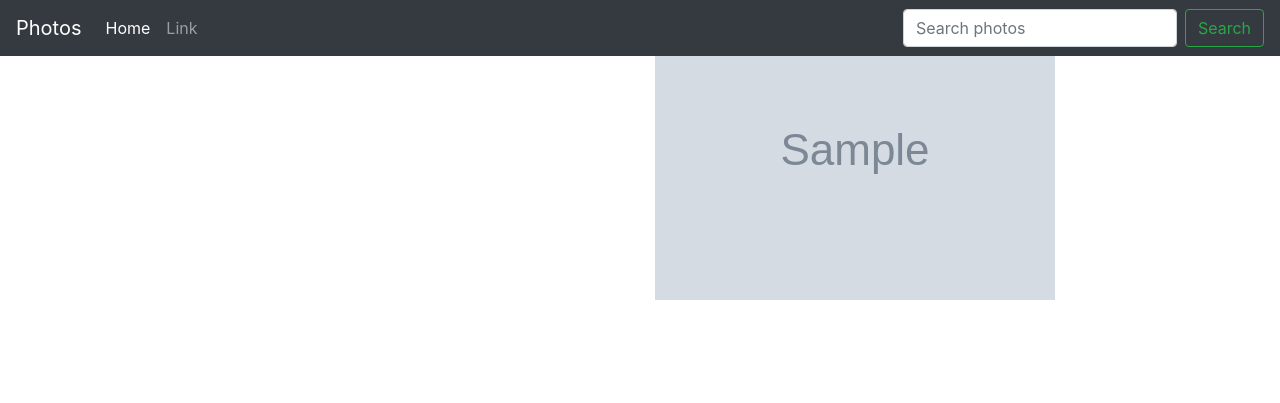
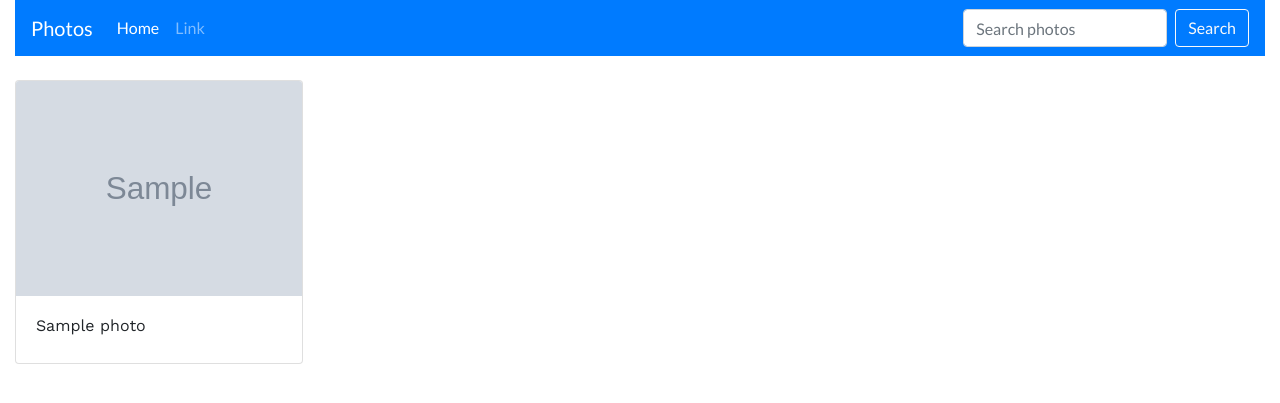
Before and after one commit to Victorvick399/Photos, a Django app: page / in a window 1280 px wide. Shown: the top 403 px of the page. Run offline with Django 3.2, Linux system fonts and the light colour scheme; tables that the repository leaves empty hold one stand-in row (values such as "Sample post"); grey boxes marked "Sample" are stand-in pictures; some libraries are stand-ins or nearby versions.

Commit message:
design the template pages

```diff
--- a/photos/templates/base.html
+++ b/photos/templates/base.html
@@ -2,6 +2,7 @@
 {% load static %}
 <!DOCTYPE html>
 <html>
+
 <head>
   <meta charset="UTF-8">
   {% if title %}
@@ -12,14 +13,15 @@
 
   {% block styles %}
   {% bootstrap_css %}
+  <link href="https://fonts.googleapis.com/css?family=Lato|Work+Sans&display=swap" rel="stylesheet">
   <link rel="stylesheet" href="{% static 'css/base.css' %}">
   {% endblock %}
+</head>
 
-</head>
 <body>
-  <div class="container">
+  <div class="container-fluid">
     {% include "navbar.html" %}
-
+    <br>
     {% block content %}
 
 
@@ -31,4 +33,5 @@
     {% endblock %}
   </div>
 </body>
+
 </html>
--- a/photos/templates/home.html
+++ b/photos/templates/home.html
@@ -1,30 +1,59 @@
 {%extends 'base.html'%}
 {% block content %}
 {{ block.super}}
-
-<div class="container">
-
+<div class="row" style="font-family: 'Work Sans', sans-serif;">
   {% for pic in photos %}
 
-  <div class="row">
 
-    <div class="col-xs-6 col-sm-6 col-md-6 col-lg-6">
-      <h2 class="text-center"> {{ pic.name }} </h2>
+  <div class="col-md-3 col-sm-6 col-lg-3">
+    <div class="card" style="width: 18rem;">
+      <a data-toggle="modal" data-target="#{{pic.name}}"><img class="card-img-top image" src="{{pic.image.url}}"
+          alt="Card image cap"></a>
+      <div class="card-body">
+        <h6>{{pic.name}}</h6>
+      </div>
     </div>
+  </div>
+
+  <!-- Modal -->
+  <div class="modal fade" id="{{pic.name}}" tabindex="-1" role="dialog" aria-labelledby="exampleModalCenterTitle"
+    aria-hidden="true">
+    <div class="modal-dialog modal-dialog-centered" role="document">
+      <div class="modal-content">
+        <div class="modal-header">
+          <h5 class="modal-title" id="exampleModalLongTitle">{{pic.name}}</h5>
+          <button type="button" class="close" data-dismiss="modal" aria-label="Close">
+            <span aria-hidden="true">&times;</span>
+          </button>
+        </div>
+        <div class="modal-body">
+          <img src="{{pic.image.url}}" class="img-responsive" alt="Image"
+            style="width:100%;max-width: 400px; margin: 0 0 10px;">
+          <p>{{pic.description}}</p>
+          <button onclick="copyToClipboard('{{image.id}}-url')">Copy</button>
+          <input type="text" class="form-control input-lg " value="http://127.0.0.1:8000{{pic.image.url}}"
+            id="{{image.id}}-url">
+        </div>
+        <script>
+          function copyToClipboard(element) {
+            var image = document.getElementById(element)
+            image.select()
+            document.execCommand('copy');
+            alert("You have copied url: " + image.value)
+          }
+        </script>
+      </div>
+    </div>
+  </div>
 
 
-    <div class="col-xs-6 col-sm-6 col-md-6 col-lg-6">
-      <img src="{{pic.image.url}}" class="img-responsive" alt="Image">
-    </div>
-
-  </div>
 
   {% empty %}
   <div class="row">
-    <h2 class="text-center">There No News Items</h2>
+    <h2 class="text-center">There No photos.</h2>
   </div>
   {% endfor %}
-
 </div>
 
+
 {% endblock %}
--- a/photos/templates/navbar.html
+++ b/photos/templates/navbar.html
@@ -8,7 +8,7 @@
 </head>
 
 <body>
-  <nav class="navbar navbar-expand-lg fixed-top navbar-dark bg-dark">
+  <nav class="navbar sticky-top navbar-expand-lg navbar-dark bg-primary" style="font-family: 'Lato', sans-serif;">
     <a class="navbar-brand" href="{% url 'home' %}">Photos</a>
     <button class="navbar-toggler" type="button" data-toggle="collapse" data-target="#navbarSupportedContent"
       aria-controls="navbarSupportedContent" aria-expanded="false" aria-label="Toggle navigation">
@@ -24,9 +24,9 @@
           <a class="nav-link" href="{% url 'about' %}">Link</a>
         </li>
       </ul>
-      <form class="form-inline my-2 my-lg-0">
+      <form class="form-inline my-2 my-lg-0" action="{% url 'search_results'%}">
         <input class="form-control mr-sm-2" type="search" placeholder="Search photos" aria-label="Search" name="photos">
-        <button class="btn btn-outline-success my-2 my-sm-0" type="submit">Search</button>
+        <button class="btn btn-outline-light my-2 my-sm-0" type="submit">Search</button>
       </form>
   </nav>
 </body>
```
Also changed, not shown: photos/templates/search.html (+13 -9 lines). Lines whose indentation alone changed are shown as unchanged.
